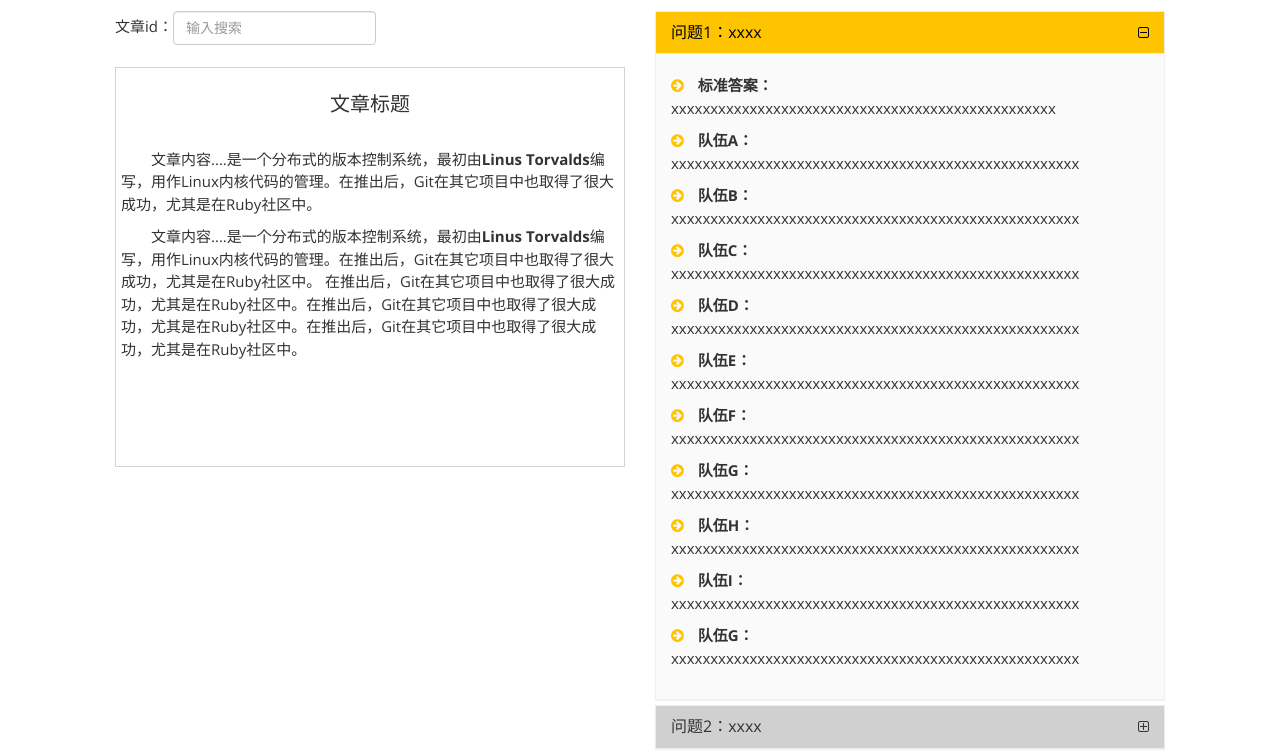
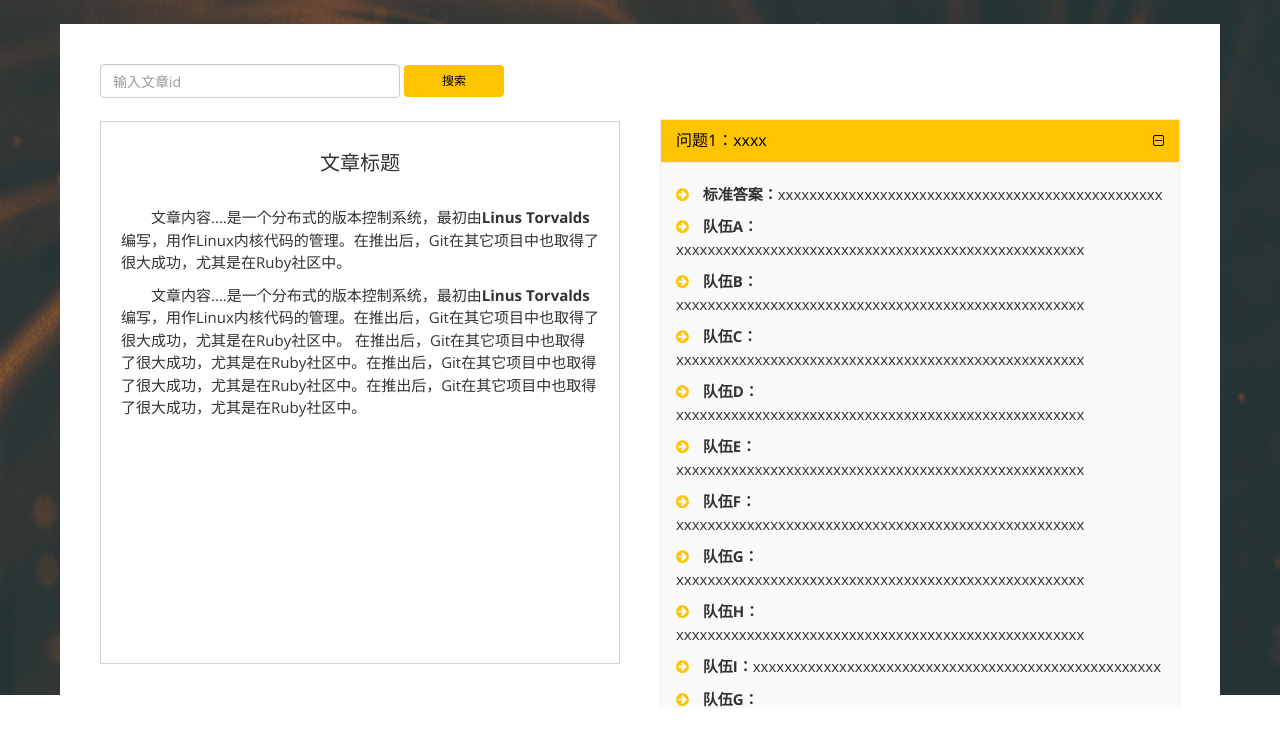
Before and after one commit to XYmar/tagOfficial, a plain HTML site: page pages/resultFinal.html in a window 1280 px wide. Shown: the part 105-858 px from the top of the page. After the commit the page ends 813 px from the top, so only its background shows below. Drawn offline with nearby package versions, Linux system fonts and the light colour scheme.

Commit message:
结果对比页面，首页图片；

```diff
--- a/js/custom.js
+++ b/js/custom.js
@@ -5,7 +5,8 @@
 
 (function($){
 	$(document).ready(function(){
-        $(".banner-image").backstretch('http://pb2edde5m.bkt.clouddn.com/mainPic13.jpg');
+        // $(".banner-image").backstretch('http://pb2edde5m.bkt.clouddn.com/mainPic13.jpg');
+        $(".banner-image").backstretch('images/cup1.jpg');
 		// Fixed header
 		//-----------------------------------------------
 		$(window).scroll(function() {
--- a/pages/resultFinal.html
+++ b/pages/resultFinal.html
@@ -21,7 +21,28 @@
             background-color: #ddd;
             font: 62.5%/1 "Lucida Sans Unicode","Lucida Grande",Verdana,Arial,Helvetica,sans-serif;
         }*/
-        body { padding: 20px 100px; }
+        body {
+            padding: 20px 60px;
+        }
+        .bgimg{
+            position: fixed;
+            left:0px;
+            top:0px;
+            margin:auto;
+            width:100%;
+            height:100%;
+            z-index:-1000;
+        }
+        .cover{
+            position: fixed;
+            left:0px;
+            top:0px;
+            z-index: -900;
+            opacity: 0.8;
+            height: 100%;
+            width: 100%;
+            background: black;
+        }
         #wrapper { text-align: center; }
 
 
@@ -34,28 +55,34 @@
 </head>
 
 <body>
+<img src="../images/blackgold1.jpg" alt="" width='100%' height='100%' class="bgimg">
 
-<div class="container-fluid">
-    <div class="row">
-        <div class="col-md-12">
+<div class="container-fluid" style="height: 90%;">
+    <div class="row" style="height: 100%">
+        <div class="col-md-12" style="height: 100%">
             <div class="row">
                 <div class="col-md-12">
-                    <h2 class="text-center">
+                    <h2 class="text-center" style="font-size: 40px;color:#ffc400">
                         结果对比
                     </h2>
                 </div>
             </div>
 
-            <div class="row containerRow">
-                <div class="col-md-6">
+            <div class="row containerRow" style="height: 100%;padding: 20px;background: #fff;overflow-y: auto">
+                <div class="col-md-6" style="height:100%;padding: 20px;" >
                     <div>
                         <form class="form-search form-inline">
-                            文章id：<input type="search" class="form-control" placeholder="输入搜索"/>
+                            <input type="search" class="form-control" placeholder="输入文章id" style="width: 300px"/>
+                            <button style="background: #ffc400;color:#000;"
+                                    class="btn downloadBtn"
+                                    type="button">搜索
+                            </button>
                             <!--<input class="input-medium search-query" type="text" /> <button type="submit" class="btn">查找</button>-->
                         </form>
                     </div>
                     <br>
-                    <div style="border: 1px solid lightgrey;min-height: 400px;padding: 5px 5px;">
+                    <!--<div style="border: 1px solid lightgrey;min-height: 400px;padding: 5px 5px;">-->
+                    <div style="border: 1px solid lightgrey;padding: 10px 20px;height: 90%;">
                         <div id="articleTitle">
                             <h3 class="text-center">文章标题</h3>
                         </div>
@@ -73,7 +100,7 @@
                     </div>
 
                 </div>
-                <div class="col-md-6">
+                <div class="col-md-6" style="height:100%;padding: 20px;margin-top: 55px;">
                     <div class="panel-group" id="accordion" role="tablist" aria-multiselectable="true">
                         <div class="panel panel-default">
                             <div class="panel-heading" role="tab" id="headingOne">
```
Also changed, not shown: indexFinal.html (+5 -2 lines), images/blacGold.jpg (added), images/blackgold1.jpg (added), images/cup1.jpg (added), images/cup2.jpg (added).
